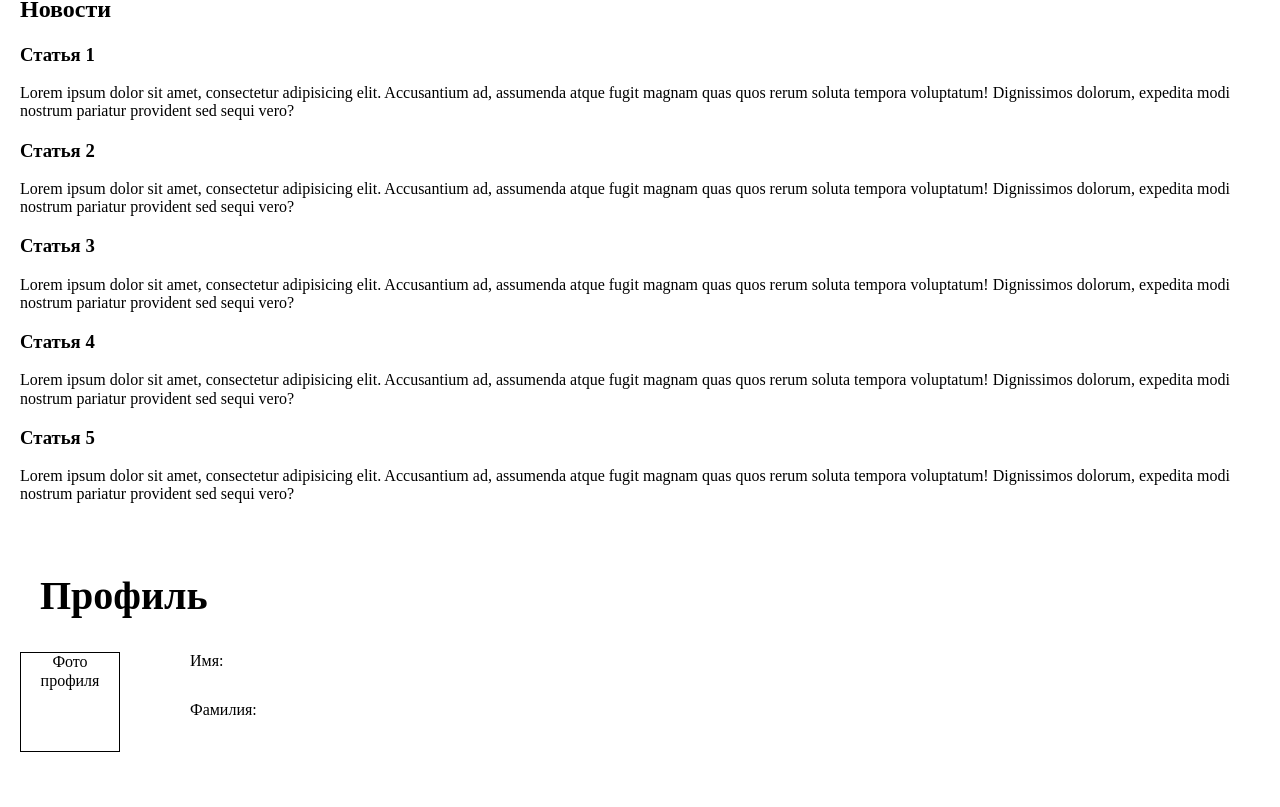
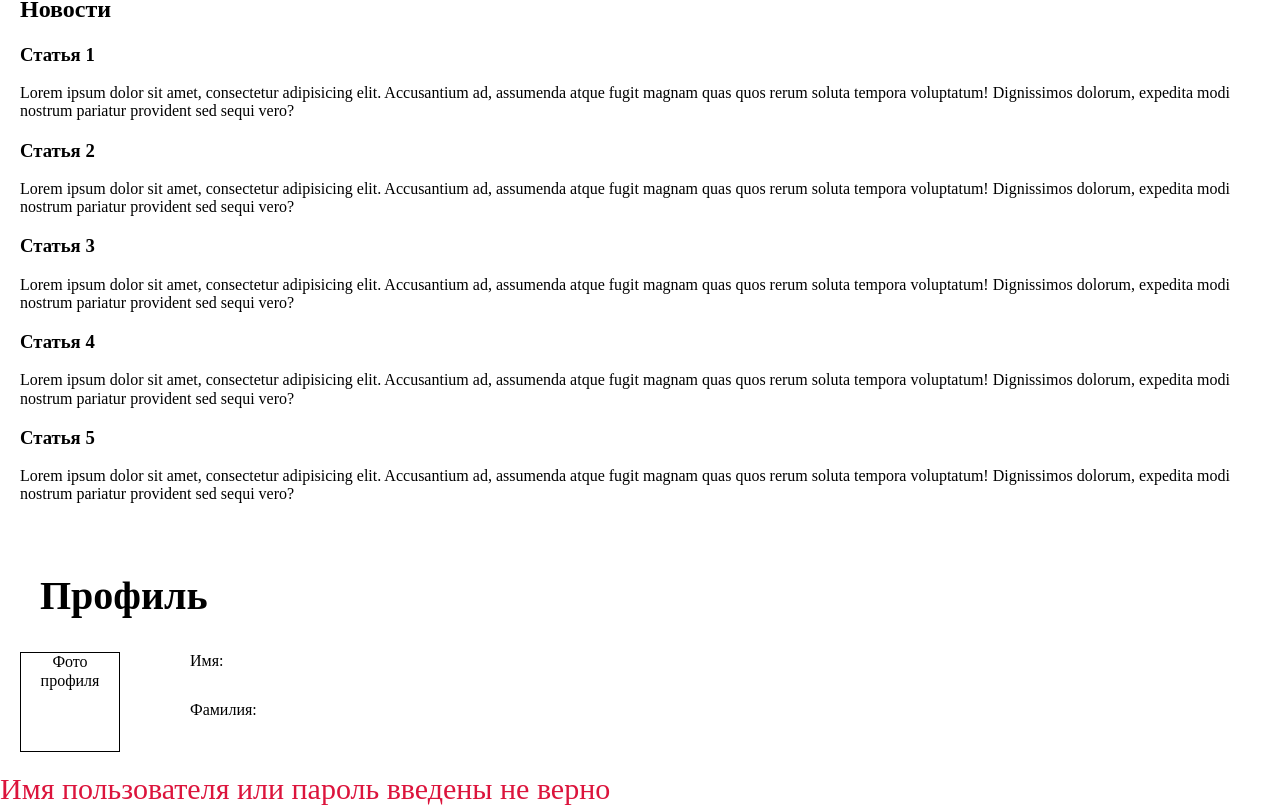
Before and after one commit to VladimirBvt/news, a React (Create React App) app in the folder news-project/: page / in a window 1280 px wide. Shown: the part 700-1507 px from the top of the page. Before the commit the page ends 1472 px from the top, so only its background shows below. Built offline with nearby package versions, Linux system fonts and the light colour scheme.

Commit message:
Создает компонент сообщения о неверных данных формы входа.

```diff
--- a/news-project/src/components/app/app.jsx
+++ b/news-project/src/components/app/app.jsx
@@ -3,6 +3,7 @@ import { MainPage } from "../../pages/main-page/main-page";
 import { LoginPage } from "../../pages/login-page/login-page";
 import { NewsPage } from "../../pages/news-page/news-page";
 import { ProfilePage } from "../../pages/profile-page/profile-page";
+import { ErrorMessage } from "../error-message/error-message";
 
 function App() {
   return (
@@ -11,6 +12,7 @@ function App() {
       <LoginPage />
       <NewsPage />
       <ProfilePage />
+      <ErrorMessage />
     </div>
   );
 }
--- /dev/null
+++ b/news-project/src/components/error-message/error-message.css
@@ -0,0 +1,4 @@
+.error-message {
+    color: crimson;
+    font-size: 30px;
+}
--- /dev/null
+++ b/news-project/src/components/error-message/error-message.jsx
@@ -0,0 +1,9 @@
+import "./error-message.css";
+
+export const ErrorMessage = () => {
+  return (
+    <div className="error-message">
+      Имя пользователя или пароль введены не верно
+    </div>
+  );
+};
```
